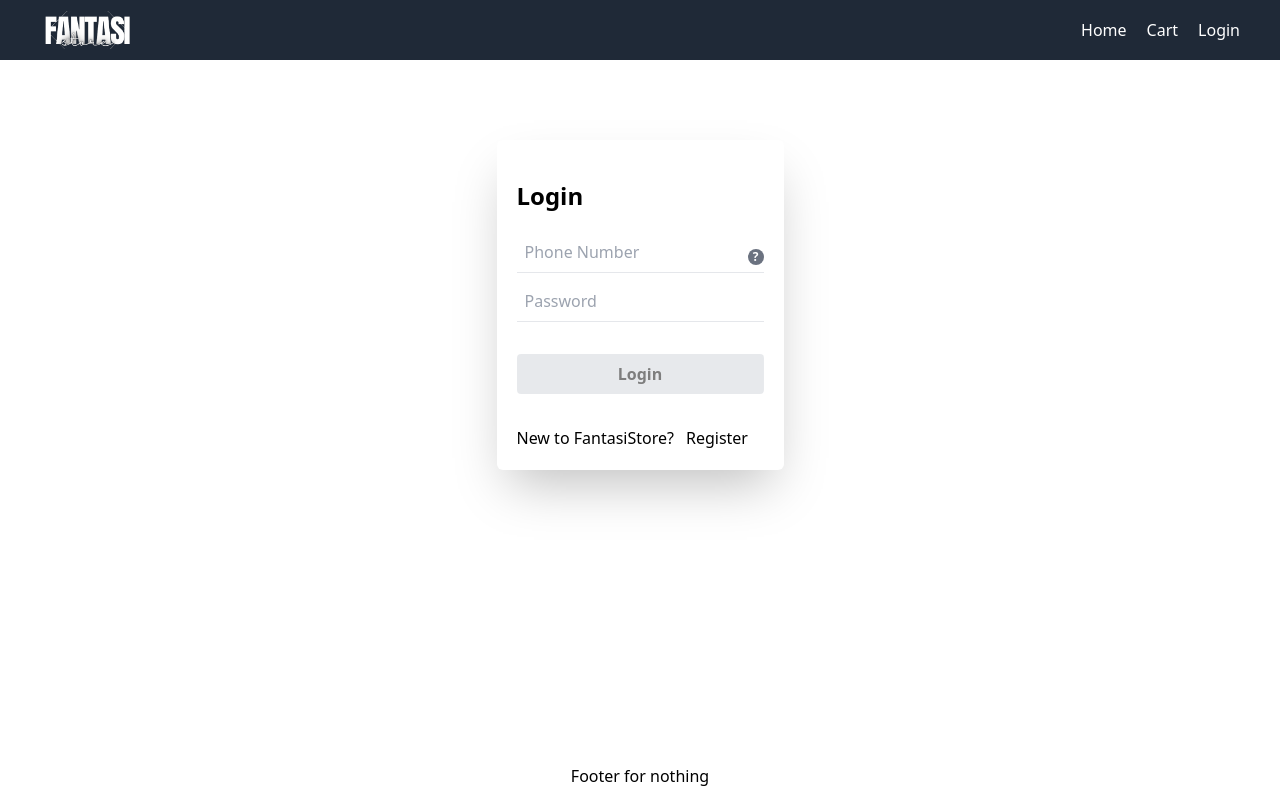
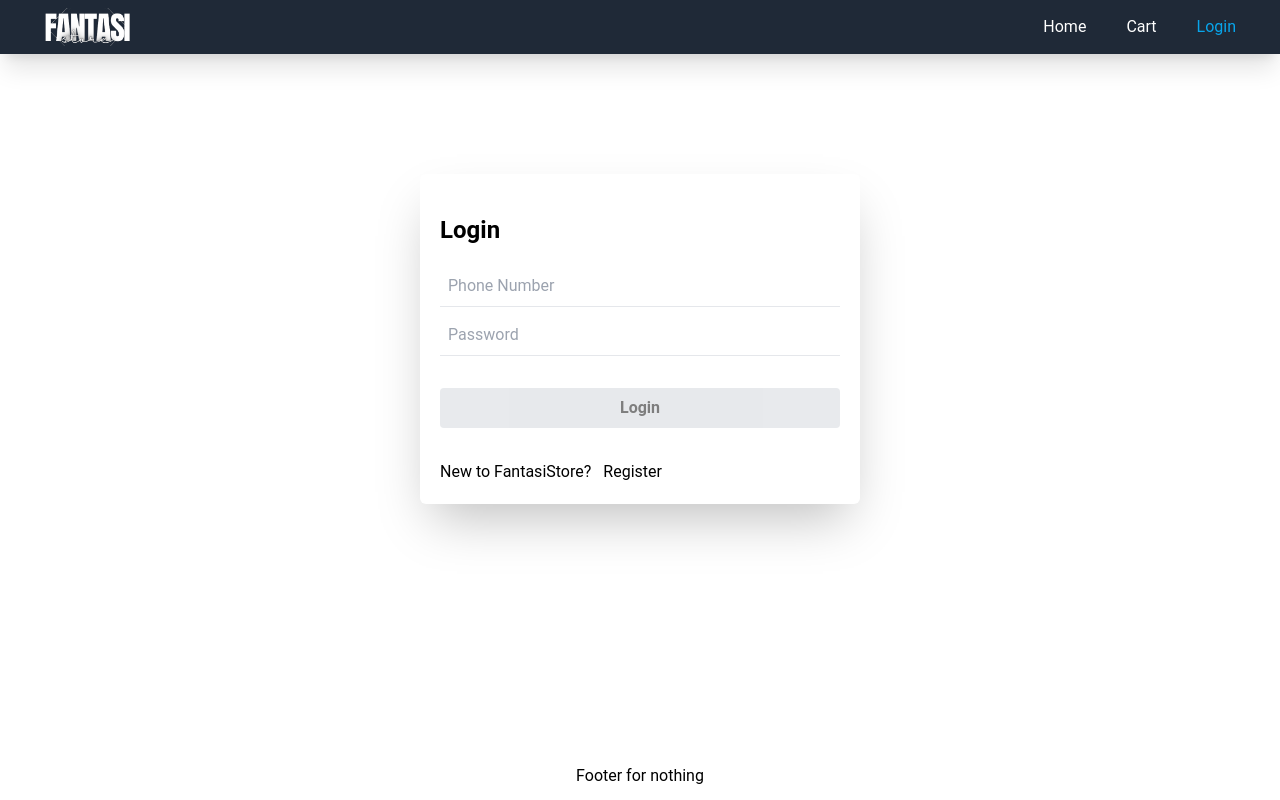
Before and after one commit to devvsakib/fantasi-store, a Next.js app: page /login in a window 1280 px wide. Built offline with nearby package versions, Linux system fonts and the light colour scheme.

Commit message:
header active menu, responsive

```diff
--- a/components/Auth/LoginForm.jsx
+++ b/components/Auth/LoginForm.jsx
@@ -31,8 +31,8 @@ const LoginForm = () => {
       <div className="pt-5 lg:text-left">
         <h1 className="text-2xl font-bold mb-5">Login</h1>
       </div>
-      <div className="flex-shrink-0 w-full max-w-sm">
-        <form onSubmit={handleLogin} className="flex flex-col gap-2">
+      <div className="w-full  md:w-[400px]">
+        <form onSubmit={handleLogin} className="flex  flex-col gap-2">
           <div className="relative">
             <input
               type="text"
@@ -42,12 +42,6 @@ const LoginForm = () => {
               onChange={handlePhone}
               required
               placeholder="Phone Number" className="outline-none border-b p-2 w-full" />
-            <button type='button' className='absolute text-xs font-bold  right-0  bottom-2 bg-gray-500 rounded-full text-white w-4 h-4 flex items-center justify-center group'>
-              ?
-              <span
-                className='hidden group-hover:block absolute bg-gray-500 text-white px-2 py-1 rounded-md text-xs bottom-0 right-0 transform translate-x-1/5 -translate-y-5  w-[200px]'
-              >Only Bangladeshi Number</span>
-            </button>
             {error && <p className="text-muted">{error}</p>}
           </div>
           <div className="">
--- /dev/null
+++ b/components/Header/ActiveLink.jsx
@@ -0,0 +1,20 @@
+import Link from "next/link";
+import { useRouter } from "next/router";
+
+const ActiveLink = ({ href, children, handleOpen }) => {
+    const router = useRouter();
+
+    return (
+        <Link href={href}
+
+            onClick={handleOpen}
+            className={
+                router.pathname === href ? "text-[#08A5EB]" : ""
+            }
+        >
+            {children}
+        </Link>
+    );
+};
+
+export default ActiveLink;
--- a/components/Header/Header.jsx
+++ b/components/Header/Header.jsx
@@ -1,23 +1,56 @@
-import Link from 'next/link'
-import React from 'react'
-import Layout from '..'
+import Link from "next/link"
+import Layout from ".."
+import ActiveLink from "./ActiveLink.jsx"
+import { useState } from "react"
 
 const Header = () => {
+    const [open, setOpen] = useState(false)
+
+    const handleOpen = () => setOpen(!open)
     return (
-        <div className="bg-gray-800 w-full">
+        <div className="shadow-xl bg-gray-800 text-white py-2  mb-10">
             <Layout>
-                <div className="flex h-[50px] md:h-[60px]  justify-between items-center  gap-5">
-                    <div className='logo'>
-                        <Link href={"/"}>
-                            <img className='w-24' src="/logo.png" alt="Logo"/>
-                        </Link>
+                <div className="navbar flex justify-between bg-base-100">
+                    <div className="navbar-start">
+                        {/* Mobile */}
+                        {
+                            open && <div className="absolute top-16 b bg-base-100 p-5 rounded-lg shadow-xl shadow-[#08A5EB]/20 w-[90%] block md:hidden bg-gray-800">
+                                <ul className="menu grid rounded-box w-[100%]">
+                                    <ActiveLink href={"/"}>
+                                        <li className="p-3 rounded-md cursor-pointer px-5 hover:bg-slate-700">
+                                            Home
+                                        </li>
+                                    </ActiveLink>
+                                    <ActiveLink href={"/cart"}>
+                                        <li className="p-3 rounded-md cursor-pointer px-5 hover:bg-slate-700">
+                                            Cart
+                                        </li>
+                                    </ActiveLink>
+                                    <ActiveLink href={"/login"}>
+                                        <li className="p-3 rounded-md cursor-pointer px-5 hover:bg-slate-700">
+                                            Login
+                                        </li>
+                                    </ActiveLink>
+                                    {/* <li><Link href={"/admin"}>Admin</Link></li> */}
+                                </ul>
+                            </div>
+                        }
+                        <div className="flex gap-2 items-center">
+                            <img className="w-24" src="/logo.png" alt="" />
+                        </div>
                     </div>
-                    <ul className="flex gap-5 items-center text-white">
-                        <li><Link href={"/"}>Home</Link></li>
-                        <li><Link href={"/cart"}>Cart</Link></li>
-                        <li><Link href={"/login"}>Login</Link></li>
-                        {/* <li><Link href={"/admin"}>Admin</Link></li> */}
-                    </ul>
+                    {/* Desktop Navbar */}
+                    <div className="navbar-center items-center hidden md:flex">
+                        <ul className="menu menu-horizontal px-1 flex gap-10">
+                            <li><ActiveLink href={"/"}>Home</ActiveLink></li>
+                            <li><ActiveLink href={"/cart"}>Cart</ActiveLink></li>
+                            <li><ActiveLink href={"/login"}>Login</ActiveLink></li>
+                            {/* <li><Link href={"/admin"}>Admin</Link></li> */}
+                        </ul>
+                    </div>
+                    <button onClick={handleOpen} className="btn btn-ghost md:hidden ml-5">
+                        <svg xmlns="http://www.w3.org/2000/svg" className="h-5 w-5" fill="none" viewBox="0 0 24 24" stroke="currentColor"><path strokeLinecap="round" strokeLinejoin="round" strokeWidth="2" d="M4 6h16M4 12h8m-8 6h16" /></svg>
+                    </button>
                 </div>
             </Layout>
         </div>
--- a/styles/globals.css
+++ b/styles/globals.css
@@ -1,7 +1,9 @@
 @tailwind base;
 @tailwind components;
 @tailwind utilities;
-
+:root{
+    font-family: "Roboto", sans-serif;
+}
 #__next{
     min-height: 100vh;
     display: flex;
```
